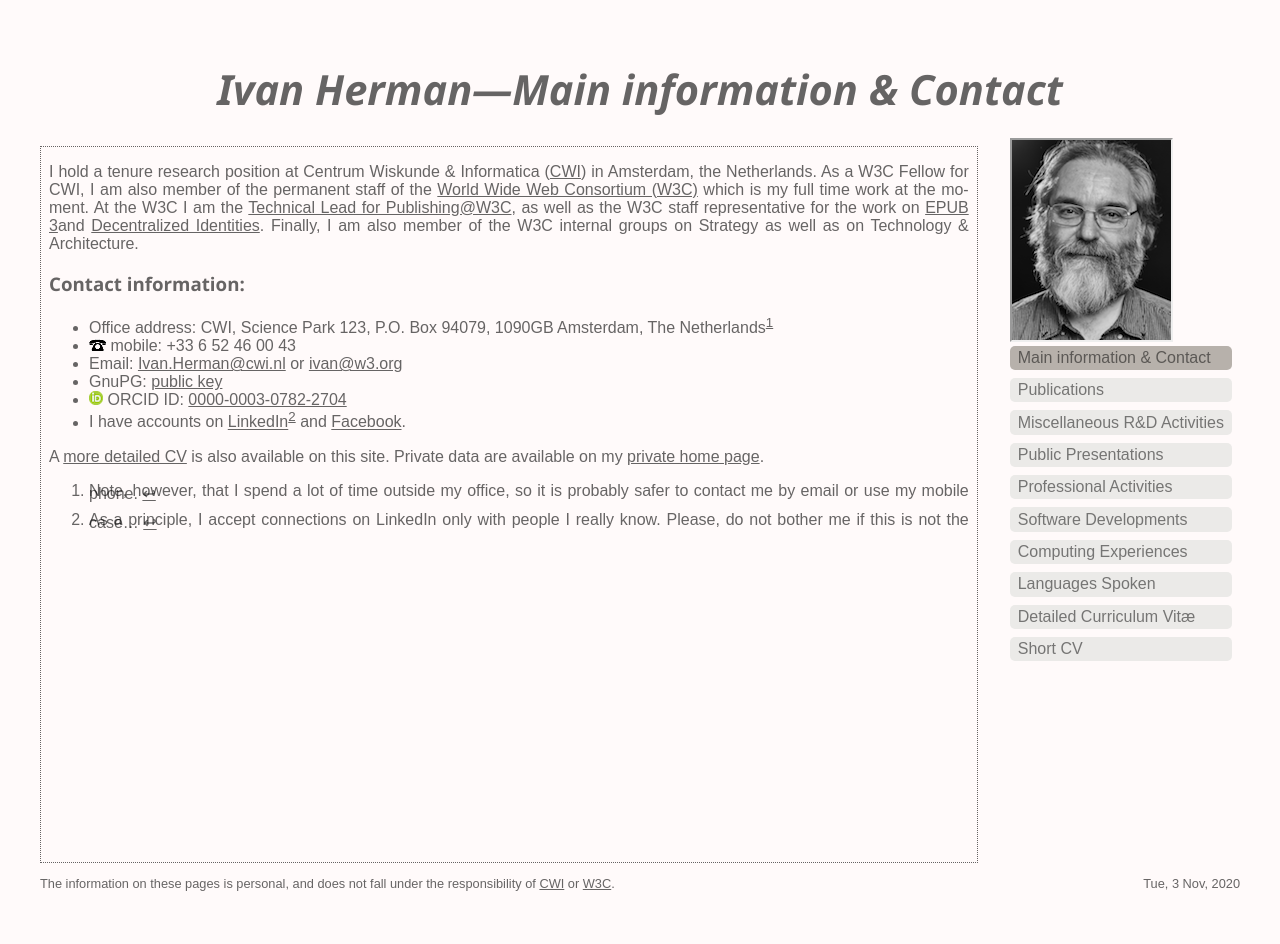
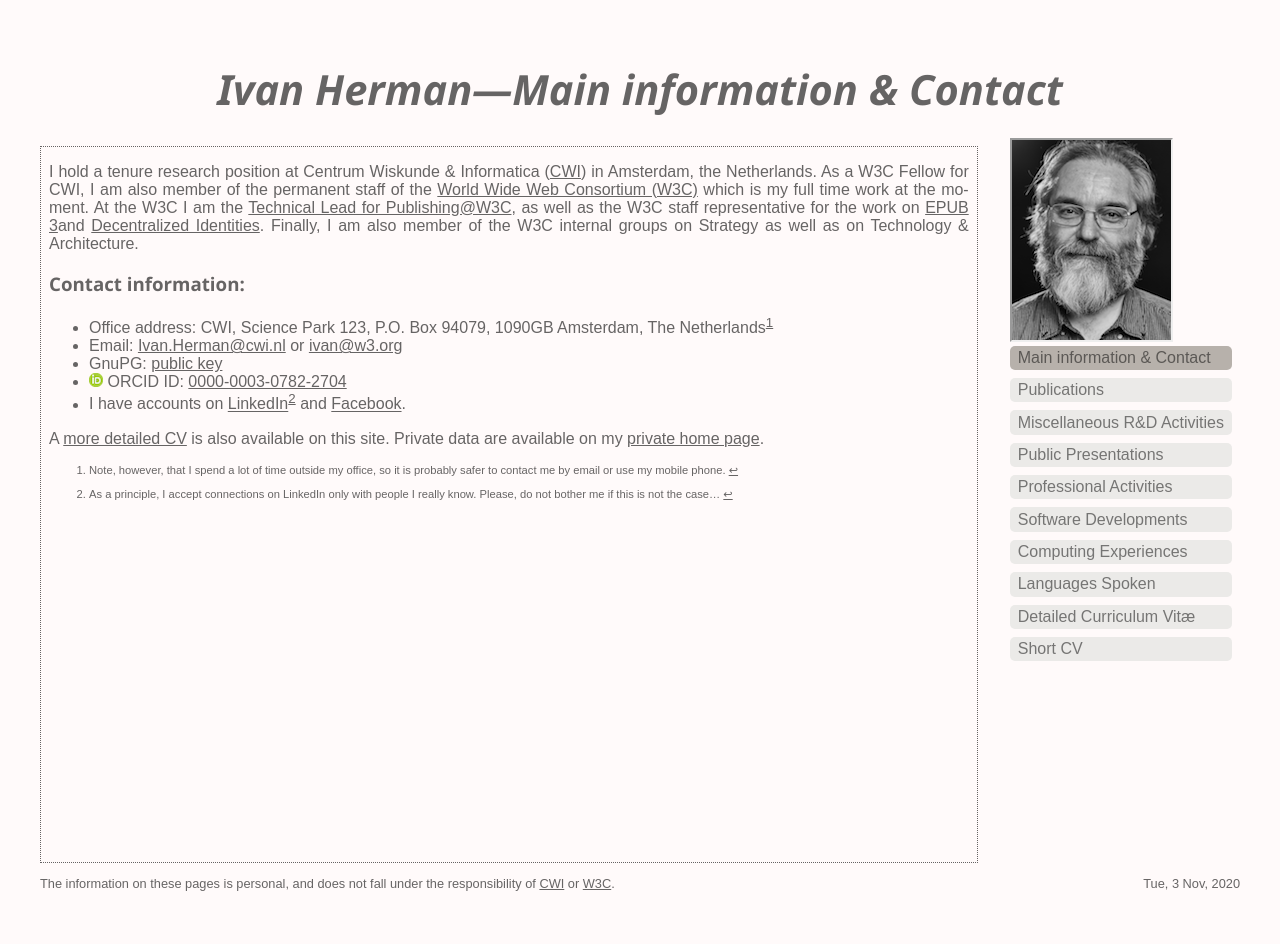
Before and after one commit to iherman/prof_home_page, a Jekyll site: the page built from index.md, in a window 1280 px wide. Built offline with Jekyll 4.4.1, drawn with Linux system fonts in a browser that asks for light colours; some web fonts are replaced.

Commit message:
Endnotes were ugly...

```diff
--- a/assets/css/style.css
+++ b/assets/css/style.css
@@ -198,8 +198,8 @@
   flex: 1; }
 
 /* Footnotes */
-div[role = doc-endnotes] p {
-  line-height: 20%;
+div[role = doc-endnotes]  {
+  font-size: 70%;
 }
 
 /****************************************************************
--- a/index.md
+++ b/index.md
@@ -9,7 +9,6 @@
 ### Contact information:
 
 * Office address: CWI, Science Park 123, P.O. Box 94079, 1090GB Amsterdam, The Netherlands[^1]
-* ![telephone logo](assets/images/tel.gif) mobile: +33 6 52 46 00 43
 * Email: [Ivan.Herman@cwi.nl](mailto:Ivan.Herman@cwi.nl) or [ivan@w3.org](mailto:ivan@w3.org)
 * GnuPG: [public key](https://www.ivan-herman.net/pgpkey.txt)
 * ![ORCID Logo](assets/images/orcid_logo.png) ORCID ID: [0000-0003-0782-2704](https://orcid.org/0000-0003-0782-2704)
```
Also changed, not shown: r_and_d.md (+0 -2 lines).
